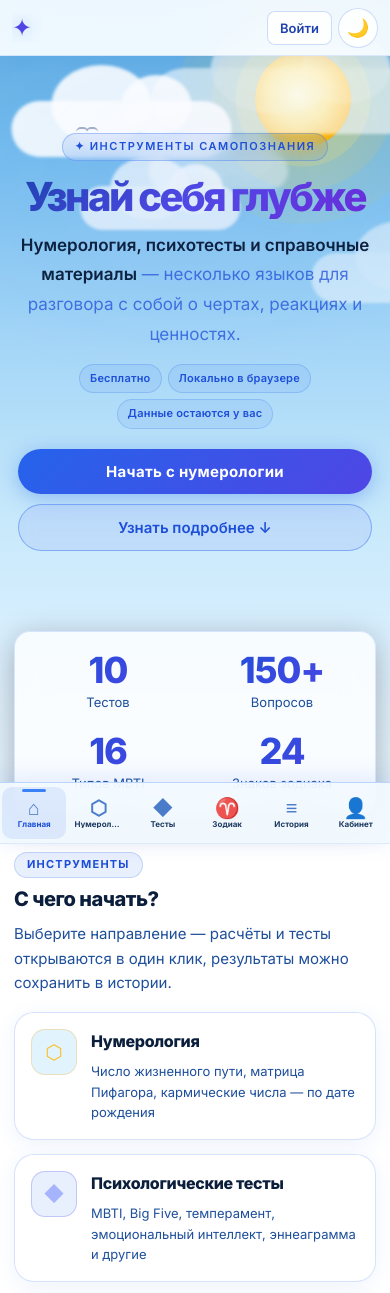
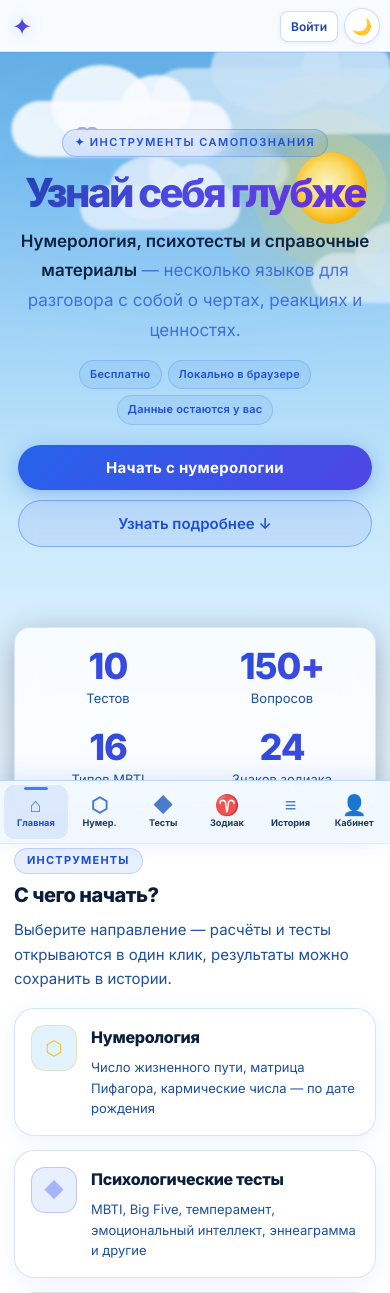
Before and after one commit to iosifkolcanskij-alt/-, a PHP site: page / in a window 390 px wide; the page is wider, and only the part inside the window is pictured. Shown: the top 1293 px of that part. Run offline with PHP 8.4, Linux system fonts and the light colour scheme.

Commit message:
Fix mobile header login and theme buttons, shorten nav label

```diff
--- a/css/style.css
+++ b/css/style.css
@@ -115,7 +115,6 @@ input { font-family: inherit; }
   line-height: 1.45;
 }
 
-.header,
 .nav,
 .main {
   position: relative;
@@ -282,6 +281,8 @@ input { font-family: inherit; }
 }
 .nav-icon { font-size: 18px; line-height: 1; }
 .nav-label { font-size: 16px; }
+.nav-label-short { display: none; }
+.nav-label-full { display: inline; }
 
 /* ============================
    ОСНОВНАЯ ОБЛАСТЬ / СТРАНИЦЫ
@@ -3207,8 +3208,8 @@ body {
    ============================ */
 @media (max-width: 768px) {
   :root {
-    --header-h: 56px;
-    --nav-h: 62px;
+    --header-h: 52px;
+    --nav-h: 64px;
   }
 
   body {
@@ -3217,27 +3218,50 @@ body {
   }
 
   .header {
-    padding-top: env(safe-area-inset-top, 0);
-    height: calc(var(--header-h) + env(safe-area-inset-top, 0));
+    position: fixed;
+    top: 0;
+    left: 0;
+    right: 0;
+    z-index: 1000;
+    padding-top: env(safe-area-inset-top, 0px);
+    height: calc(var(--header-h) + env(safe-area-inset-top, 0px));
+    overflow: visible;
+    backdrop-filter: none !important;
+    -webkit-backdrop-filter: none !important;
+    isolation: isolate;
+  }
+
+  [data-theme="light"] .header {
+    background: #f8fcff !important;
+    box-shadow: 0 1px 0 rgba(37, 99, 235, 0.12) !important;
+  }
+
+  [data-theme="dark"] .header {
+    background: rgba(5, 12, 28, 0.98) !important;
   }
 
   .header-inner {
-    padding: 0 max(12px, env(safe-area-inset-right, 0)) 0 max(12px, env(safe-area-inset-left, 0));
-    gap: 8px;
-    min-width: 0;
+    position: relative;
+    height: var(--header-h);
+    width: 100%;
+    max-width: none;
+    margin: 0;
+    padding: 0;
   }
 
   .logo {
-    flex: 1 1 auto;
-    min-width: 0;
-    overflow: hidden;
+    position: absolute;
+    left: max(12px, env(safe-area-inset-left, 0px));
+    top: 50%;
+    transform: translateY(-50%);
+    z-index: 2;
+    max-width: none;
+    flex: none;
+    overflow: visible;
   }
 
   .logo-text {
-    font-size: 17px;
-    overflow: hidden;
-    text-overflow: ellipsis;
-    white-space: nowrap;
+    display: none;
   }
 
   .logo-icon {
@@ -3246,22 +3270,62 @@ body {
   }
 
   .header-actions {
+    position: absolute;
+    right: max(10px, env(safe-area-inset-right, 0px));
+    top: 50%;
+    transform: translateY(-50%);
+    display: flex !important;
+    align-items: center;
     gap: 6px;
+    z-index: 3;
+    margin: 0;
+    flex: none;
+    visibility: visible !important;
+    opacity: 1 !important;
+    pointer-events: auto;
+  }
+
+  .auth-header-btn {
+    display: inline-flex !important;
+    align-items: center;
+    justify-content: center;
+    padding: 7px 12px;
+    font-size: 13px;
+    font-weight: 600;
+    max-width: 96px;
     flex-shrink: 0;
-  }
-
-  .auth-header-btn {
-    padding: 8px 14px;
-    font-size: 13px;
-    max-width: 140px;
+    background: #ffffff !important;
+    border: 1px solid rgba(37, 99, 235, 0.35) !important;
+    color: #1d4ed8 !important;
+    box-shadow: 0 1px 4px rgba(37, 99, 235, 0.1);
+    -webkit-appearance: none;
+    appearance: none;
+  }
+
+  .theme-toggle {
+    display: flex !important;
+    align-items: center;
+    justify-content: center;
+    width: 36px;
+    height: 36px;
+    font-size: 16px;
     flex-shrink: 0;
-  }
-
-  .theme-toggle {
-    width: 40px;
-    height: 40px;
-    font-size: 18px;
-    flex-shrink: 0;
+    background: #ffffff !important;
+    border: 1px solid rgba(37, 99, 235, 0.35) !important;
+    box-shadow: 0 1px 4px rgba(37, 99, 235, 0.1);
+    -webkit-appearance: none;
+    appearance: none;
+  }
+
+  [data-theme="dark"] .auth-header-btn {
+    background: rgba(20, 35, 70, 0.95) !important;
+    border-color: rgba(96, 165, 250, 0.4) !important;
+    color: #eef6ff !important;
+  }
+
+  [data-theme="dark"] .theme-toggle {
+    background: rgba(20, 35, 70, 0.95) !important;
+    border-color: rgba(96, 165, 250, 0.4) !important;
   }
 
   /* Нижняя навигация — удобнее для большого пальца */
@@ -3276,19 +3340,20 @@ body {
   }
 
   .nav-inner {
-    padding: 4px 2px;
+    padding: 4px max(4px, env(safe-area-inset-left, 0px)) 4px max(4px, env(safe-area-inset-right, 0px));
     gap: 0;
-    justify-content: space-around;
+    justify-content: space-between;
     overflow-x: visible;
   }
 
   .nav-item {
-    flex: 1;
+    flex: 1 1 0;
+    min-width: 0;
     flex-direction: column;
     justify-content: center;
-    gap: 2px;
-    padding: 6px 2px;
-    min-height: 52px;
+    gap: 3px;
+    padding: 5px 1px;
+    min-height: 54px;
     border-radius: 10px;
   }
 
@@ -3306,18 +3371,31 @@ body {
 
   .nav-label {
     display: block;
-    font-size: 9px;
+    font-size: clamp(8px, 2.35vw, 10px);
     font-weight: 700;
-    line-height: 1.1;
-    max-width: 58px;
+    line-height: 1.15;
+    width: 100%;
+    max-width: none;
     overflow: hidden;
     text-overflow: ellipsis;
     white-space: nowrap;
     text-align: center;
-  }
+    padding: 0 1px;
+  }
+
+  .nav-label-full { display: none; }
+  .nav-label-short { display: inline; }
 
   .main {
-    padding: calc(var(--header-h) + env(safe-area-inset-top, 0) + 16px) 14px calc(var(--nav-h) + env(safe-area-inset-bottom, 0) + 20px);
+    padding: calc(var(--header-h) + env(safe-area-inset-top, 0px) + 16px) 14px calc(var(--nav-h) + env(safe-area-inset-bottom, 0px) + 16px);
+  }
+
+  /* Солнце не перекрывает кнопки в шапке */
+  .ds-sun {
+    top: 18%;
+    right: 6%;
+    width: 72px;
+    height: 72px;
   }
 
   .page-header {
@@ -3810,21 +3888,10 @@ body {
   }
 }
 
-@media (max-width: 520px) {
-  .logo-text {
-    display: none;
-  }
-}
-
 @media (max-width: 400px) {
   .auth-header-btn {
-    padding: 8px 12px;
-    font-size: 13px;
-  }
-
-  .nav-label {
-    font-size: 8px;
-    max-width: 48px;
+    padding: 7px 10px;
+    font-size: 12px;
   }
 
   .hero-tags {
@@ -3948,8 +4015,4 @@ body {
     overscroll-behavior-y: contain;
     -webkit-overflow-scrolling: touch;
   }
-
-  .header {
-    padding-top: env(safe-area-inset-top, 0);
-  }
-}
+}
--- a/index.html
+++ b/index.html
@@ -141,8 +141,9 @@
       <button class="nav-item active" data-page="home" onclick="showPage('home')">
         <span class="nav-icon">⌂</span><span class="nav-label">Главная</span>
       </button>
-      <button class="nav-item" data-page="numerology" onclick="showPage('numerology')">
-        <span class="nav-icon">⬡</span><span class="nav-label">Нумерология</span>
+      <button class="nav-item" data-page="numerology" onclick="showPage('numerology')" title="Нумерология">
+        <span class="nav-icon">⬡</span>
+        <span class="nav-label"><span class="nav-label-full">Нумерология</span><span class="nav-label-short">Нумер.</span></span>
       </button>
       <button class="nav-item" data-page="tests" onclick="showTestsPage()">
         <span class="nav-icon">◆</span><span class="nav-label">Тесты</span>
```
